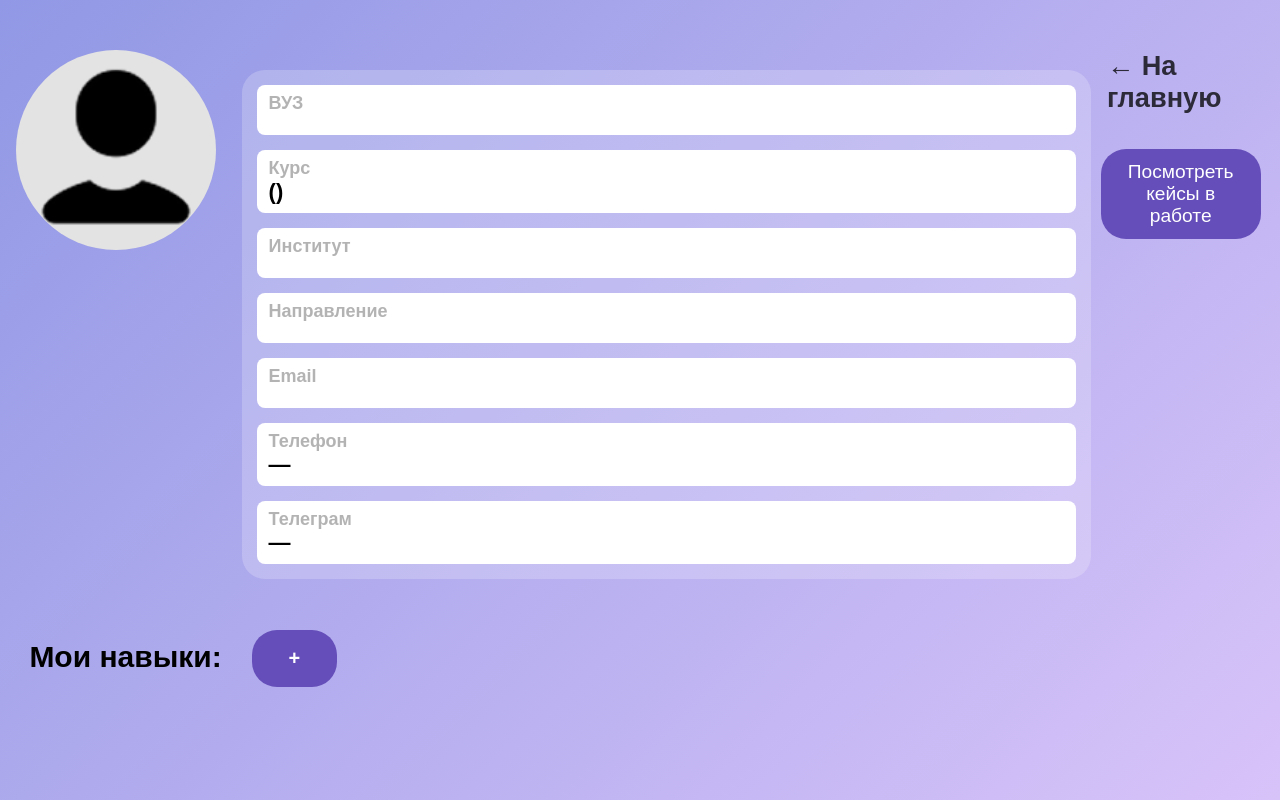
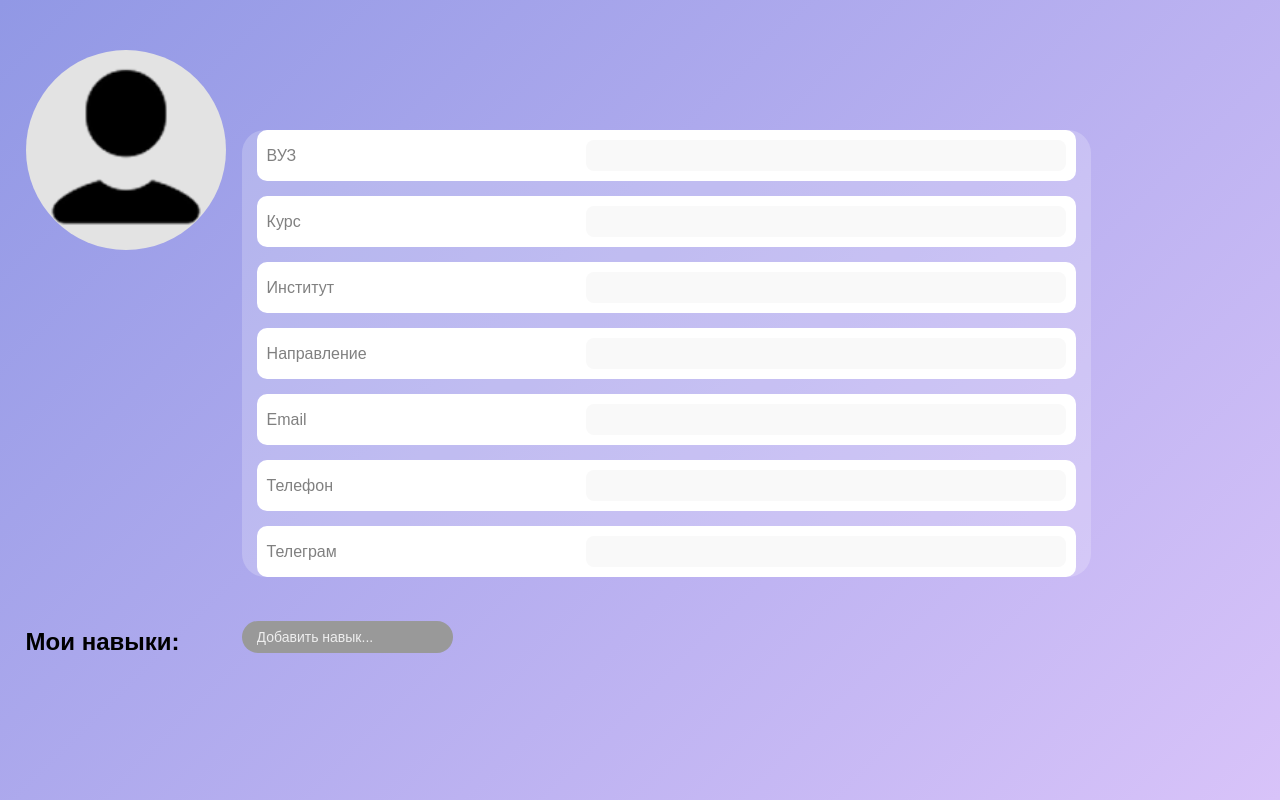
Before and after one commit to prokirova/getcase, a Flask app: template templates/profile.html in a window 1280 px wide. Run offline with Flask 3, Linux system fonts and the light colour scheme; the template is opened without the code that fills it, so the values that code supplies are empty.

Commit message:
help me pls I wanna cry

```diff
--- a/main.py
+++ b/main.py
@@ -607,6 +607,56 @@
         print(e)
         return jsonify({"error": str(e)}), 500
 
+
+
+@app.route('/api/update_profile', methods=['POST'])
+def update_profile():
+    if 'user_id' not in session:
+        return jsonify({"error": "Not authorized"}), 401
+
+    try:
+        data = request.json
+
+        phone = data.get('phone')
+        telegram = data.get('telegram')
+        skills = data.get('skills')
+
+        db = get_database()
+        cur = db.cursor()
+
+        cur.execute("""
+        UPDATE Students SET
+            university=%s,
+            faculty=%s,
+            specialty=%s,
+            course=%s,
+            email=%s,
+            phone_number=%s,
+            tg_id=%s,
+            skills=%s
+        WHERE id=%s
+        """, (
+            data['university'],
+            data['faculty'],
+            data['specialty'],
+            int(data['course']),
+            data['email'],
+            data['phone'],
+            data['tg_id'],
+            json.dumps(data['skills']),
+            session['user_id']
+        ))
+
+        db.commit()
+        cur.close()
+        db.close()
+
+        return jsonify({"success": True})
+
+    except Exception as e:
+        print(e)
+        return jsonify({"error": str(e)}), 500
+
 @app.route('/logout')
 def logout():
     session.clear()  # очищаем всю сессию
--- a/templates/profile.html
+++ b/templates/profile.html
@@ -1,5 +1,5 @@
 <!DOCTYPE html>
-<html lang=ru">
+<html lang="ru">
 <head>
     <meta charset="UTF-8">
     <meta name="viewport" content="width=device-width, initial-scale=1.0">
@@ -8,58 +8,63 @@
 <body>
     <div id="main-container">
         <div id="profile-image-box">
-            <img src="/static/Person.png" alt="000" id="profile-image">
+            <img src="/static/Person.png" alt="Фото профиля" id="profile-image">
         </div>
 
         <div id="user-info">
-            <div id="username">{{ user.full_name }}</div>
+            <!-- Полное имя теперь редактируется -->
+            <input type="text" id="full_name" class="main-input" value="{{ user.full_name }}">
 
             <div id="user-bio">
-                <div class="bio-row" id="university">
+                <div class="bio-row">
                     <p class="user-bio-title">ВУЗ</p>
-                    <p class="user-bio-info">{{ user.university }}</p>
+                    <input type="text" id="university" class="edit-input" value="{{ user.university }}">
                 </div>
-                <div class="bio-row" id="grade">
+
+                <div class="bio-row">
                     <p class="user-bio-title">Курс</p>
-                    <p class="user-bio-info">{{ user.course }} ({{ user.degree }})</p>
+                    <input type="text" id="course" class="edit-input" value="{{ user.course }}">
                 </div>
-                <div class="bio-row" id="institute">
+
+                <div class="bio-row">
                     <p class="user-bio-title">Институт</p>
-                    <p class="user-bio-info">{{ user.institute }}</p>
+                    <input type="text" id="faculty" class="edit-input" value="{{ user.institute }}">
                 </div>
-                <div class="bio-row" id="speciality">
+
+                <div class="bio-row">
                     <p class="user-bio-title">Направление</p>
-                    <p class="user-bio-info">{{ user.specialty }}</p>
+                    <input type="text" id="specialty" class="edit-input" value="{{ user.specialty }}">
                 </div>
-                <div class="bio-row" id="email">
+
+                <div class="bio-row">
                     <p class="user-bio-title">Email</p>
-                    <p class="user-bio-info">{{ user.email }}</p>
+                    <input type="email" id="email" class="edit-input" value="{{ user.email }}">
                 </div>
-                <div class="bio-row" id="phone-number">
+
+                <div class="bio-row">
                     <p class="user-bio-title">Телефон</p>
-                    <p class="user-bio-info">{{ user.phone or '—' }}</p>
+                    <input type="tel" id="phone" class="edit-input" value="{{ user.phone or '' }}">
                 </div>
-                <div class="bio-row" id="telegram">
+
+                <div class="bio-row">
                     <p class="user-bio-title">Телеграм</p>
-                    <p class="user-bio-info">{{ user.telegram or '—' }}</p>
+                    <input type="text" id="tg_id" class="edit-input" value="{{ user.telegram or '' }}">
                 </div>
             </div>
         </div>
 
-        <div id="side-buttons-div">
-            <a href="/" class="back-link">← На главную</a>
-            <a href="/my_cases">
-                <button id="show-cases-in-progress-btn">Посмотреть кейсы в работе</button>
-            </a>
-        </div>
+
 
         <h2 id="user-skills-title">Мои навыки:</h2>
 
         <div id="skills-container">
             {% for skill in user.skills %}
-            <div class="skillbox">{{ skill }}</div>
+            <div class="skillbox">
+                <span>{{ skill }}</span>
+                <button class="delete-skill">×</button>
+            </div>
             {% endfor %}
-            <button id="add-skill">+</button>
+            <input type="text" id="new-skill-input" placeholder="Добавить навык...">
         </div>
     </div>
 
@@ -88,11 +93,11 @@
             display: grid;
             grid-gap: 1rem;
             grid-template-areas:
-            "profile-image-box user-info side-buttons-div"
-            "user-skills-title skills-container skills-container";
+                "profile-image-box user-info side-buttons-div"
+                "user-skills-title skills-container skills-container";
             grid-template-columns: minmax(200px, 15%) 1fr minmax(60px, 12%);
 
-            margin: 50px 2% 50px 2%;
+            margin: 50px 2%;
             max-width: 96%;
             width: 96%;
         }
@@ -103,12 +108,10 @@
             height: 200px;
             width: 200px;
             border-radius: 100px;
-            margin-right: 10%;
 
             display: flex;
             align-items: center;
             justify-content: center;
-            justify-self: center;
             overflow: hidden;
         }
 
@@ -116,7 +119,6 @@
             width: 100%;
             height: 100%;
             object-fit: cover;
-            display: block;
         }
 
         #side-buttons-div {
@@ -124,138 +126,239 @@
             display: flex;
             flex-direction: column;
             align-items: center;
-            gap: 25px;
+            gap: 20px;
         }
 
         .back-link {
-            color: rgba(0, 0, 0, 0.850);
-            font-size: 1.7rem;
+            font-size: 1.5rem;
             text-decoration: none;
-            font-weight: 800;
-            opacity: 0.9;
-            transition: opacity 0.2s;
-        }
-
-        .back-link:hover {
-            opacity: 1;
+            font-weight: bold;
+            color: black;
         }
 
         #user-info {
             grid-area: user-info;
-            display: flex;
-            flex-direction: column;
-            min-width: 70%;
         }
 
-        #username {
+        /* Стиль для редактируемого полного имени */
+        .main-input {
             margin-bottom: 20px;
             font-size: 40px;
             font-weight: bold;
+            border: none;
+            background: transparent;
+            width: 100%;
+            padding: 0;
+            outline: none;
+            font-family: inherit;
         }
 
         #user-bio {
             background-color: #ffffff36;
             border-radius: 23px;
-            margin-bottom: 25px;
-            min-width: fit-content;
         }
 
         .bio-row {
             margin: 15px;
-            padding: 8px 12px;
+            padding: 10px;
+            background: white;
+            border-radius: 10px;
             display: flex;
-            flex-direction: column;
-            height: fit-content;
-            min-height: 50px;
-            min-width: fit-content;
-
-            background-color: white;
-            border-radius: 8px;
+            justify-content: space-between;
+            align-items: center;
         }
 
         .user-bio-title {
-            background-color: inherit;
-            font-weight: bold;
-            font-size: 18px;
-            color: #7a7a7a91;
+            font-size: 16px;
+            color: gray;
+            margin: 0;
         }
 
-        .user-bio-info {
-            background-color: inherit;
-            font-weight: bold;
-            font-size: 22px;
+        .edit-input {
+            font-size: 18px;
+            padding: 5px;
+            border-radius: 8px;
+            border: none;
+            width: 60%;
+            text-align: right;
+            outline: none;
+            background: #f9f9f9;
+            font-family: inherit;
+        }
+
+        .edit-input:focus {
+            background: #fff;
+            box-shadow: 0 0 0 2px #654EB9;
+        }
+
+        #show-cases-in-progress-btn {
+            padding: 10px 20px;
+            border-radius: 20px;
+            border: none;
+            background-color: #654EB9;
+            color: white;
+            cursor: pointer;
         }
 
         #user-skills-title {
             grid-area: user-skills-title;
-            display: flex;
-            align-items: start;
-            justify-content: center;
-            padding-top: 20px;
-            font-size: 30px;
+            margin-top: 20px;
+            font-size: 24px;
         }
 
         #skills-container {
             grid-area: skills-container;
             display: flex;
-            flex-direction: row;
-            max-width: 85%;
             flex-wrap: wrap;
+            align-items: center;
+            gap: 10px;
+            margin-top: 10px;
         }
 
-        .skillbox,
-        #add-skill {
-            margin: 10px 10px;
-            padding: 15px 35px;
-            height: fit-content;
-            width: fit-content;
-
+        .skillbox {
+            margin: 0;
+            padding: 8px 15px;
             background-color: #654EB9;
-            border-radius: 25px;
-            border-color: transparent;
-
-            font-weight: bold;
-            font-size: 20px;
+            border-radius: 20px;
             color: white;
+            display: inline-flex;
+            align-items: center;
+            gap: 8px;
         }
 
-        #add-skill:hover,
-        #return-btn:hover,
-        #show-cases-in-progress-btn:hover {
-            background-color: #7a13c8ae;
+        .delete-skill {
+            background: transparent;
+            border: none;
+            color: white;
             cursor: pointer;
+            font-size: 18px;
+            font-weight: bold;
+            padding: 0 4px;
+            line-height: 1;
         }
 
-        #show-cases-in-progress-btn {
-            margin: 10px 10px;
-            padding: 10px 25px;
-            height: fit-content;
-            width: fit-content;
+        .delete-skill:hover {
+            color: #ffaaaa;
+        }
 
-            background-color: #654EB9;
-            border-radius: 25px;
-            border-color: transparent;
+        #new-skill-input {
+            margin: 0;
+            padding: 8px 15px;
+            border-radius: 20px;
+            border: none;
+            background-color: #999;
+            color: white;
+            font-family: inherit;
+            font-size: 14px;
+            outline: none;
+        }
 
-            font-weight: 500;
-            font-size: 1.2rem;
-            color: white;
+        #new-skill-input::placeholder {
+            color: #eee;
+        }
+
+        #new-skill-input:focus {
+            background-color: #7a7a7a;
         }
     </style>
 
     <script>
-        const addSkillBtn = document.getElementById("add-skill")
-        const skillsContainer = document.getElementById("skills-container")
+        // === АВТОСОХРАНЕНИЕ ПОЛЕЙ ===
+        // Собираем все поля ввода, которые должны сохраняться
+        const autoSaveInputs = document.querySelectorAll('#full_name, .edit-input');
 
-        function generateNewSkill() {
-            const newSkill = document.createElement("div");
-            newSkill.className = "skillbox";
-            newSkill.textContent = "NEWSKILL!";
-            return newSkill;
+        async function saveProfile() {
+            // Собираем данные со всех полей
+            const data = {
+                full_name: document.getElementById('full_name').value,
+                university: document.getElementById('university').value,
+                course: document.getElementById('course').value,
+                faculty: document.getElementById('faculty').value,
+                specialty: document.getElementById('specialty').value,
+                email: document.getElementById('email').value,
+                phone: document.getElementById('phone').value,
+                tg_id: document.getElementById('tg_id').value,
+                skills: collectSkills()
+            };
+
+            try {
+                const response = await fetch('/api/update_profile', {
+                    method: 'POST',
+                    headers: { 'Content-Type': 'application/json' },
+                    body: JSON.stringify(data)
+                });
+                const result = await response.json();
+                if (!result.success) {
+                    console.warn('Ошибка при сохранении:', result.error);
+                }
+            } catch (err) {
+                console.error('Ошибка сети:', err);
+            }
         }
 
-        addSkillBtn.addEventListener("click", () => {
-            skillsContainer.insertBefore(generateNewSkill(), addSkillBtn);
-        })
+        // Вешаем сохранение при потере фокуса на всех полях
+        autoSaveInputs.forEach(input => {
+            input.addEventListener('blur', saveProfile);
+        });
+
+        // === НАВЫКИ ===
+        function collectSkills() {
+            const skills = [];
+            document.querySelectorAll('.skillbox span').forEach(span => {
+                skills.push(span.textContent);
+            });
+            return skills;
+        }
+
+        // Удаление навыка (только по кнопке)
+        function attachDeleteHandler(button) {
+            button.addEventListener('click', (e) => {
+                e.stopPropagation();
+                const skillbox = button.closest('.skillbox');
+                if (skillbox) skillbox.remove();
+                saveProfile();  // автосохраняем после удаления
+            });
+        }
+
+        // Добавляем обработчики на существующие кнопки удаления
+        document.querySelectorAll('.delete-skill').forEach(attachDeleteHandler);
+
+        // Добавление нового навыка по Enter
+        const newSkillInput = document.getElementById('new-skill-input');
+        newSkillInput.addEventListener('keydown', (e) => {
+            if (e.key === 'Enter' && newSkillInput.value.trim() !== '') {
+                const skillName = newSkillInput.value.trim();
+
+                // Создаём элемент навыка
+                const skillDiv = document.createElement('div');
+                skillDiv.className = 'skillbox';
+                skillDiv.innerHTML = `
+                    <span>${escapeHtml(skillName)}</span>
+                    <button class="delete-skill">×</button>
+                `;
+
+                // Добавляем обработчик на новую кнопку удаления
+                const deleteBtn = skillDiv.querySelector('.delete-skill');
+                attachDeleteHandler(deleteBtn);
+
+                // Вставляем перед полем ввода
+                document.getElementById('skills-container').insertBefore(skillDiv, newSkillInput);
+
+                // Очищаем поле и сохраняем
+                newSkillInput.value = '';
+                saveProfile();
+            }
+        });
+
+        // Простейшая защита от XSS через навыки
+        function escapeHtml(str) {
+            return str.replace(/[&<>]/g, function(m) {
+                if (m === '&') return '&amp;';
+                if (m === '<') return '&lt;';
+                if (m === '>') return '&gt;';
+                return m;
+            });
+        }
     </script>
 </body>
 </html>
```
